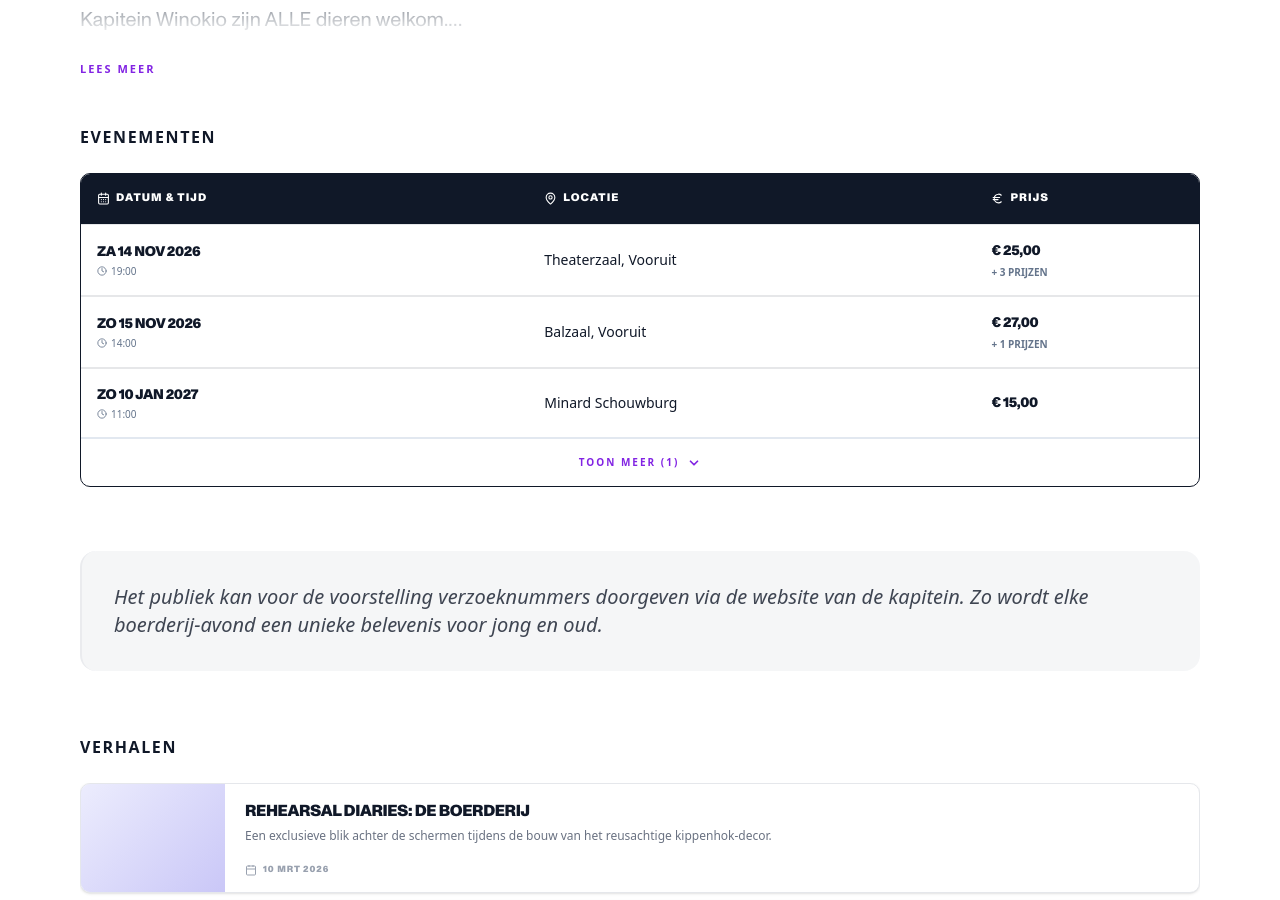
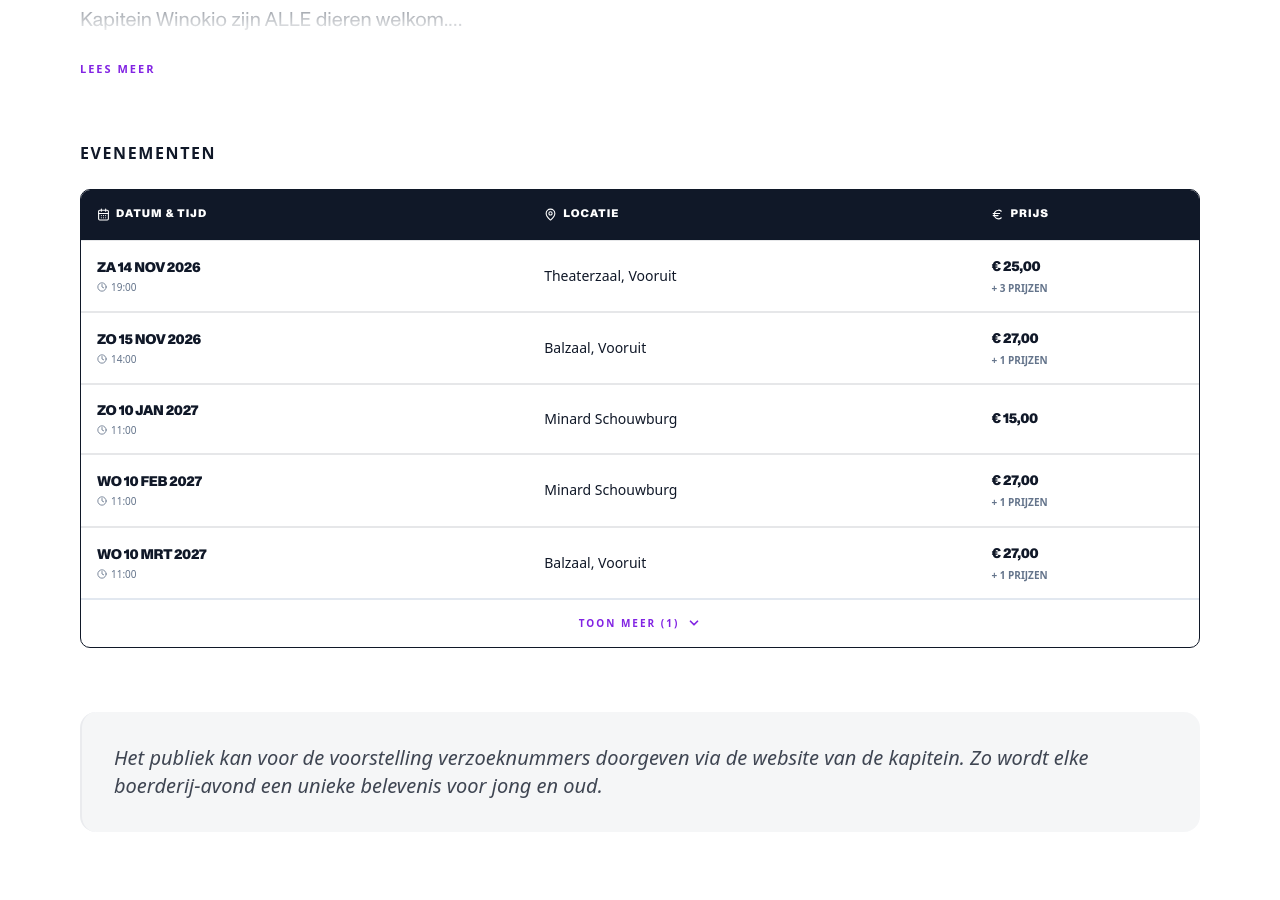
Before and after one commit to SELab-2/viernulvier-4, a Nuxt app in the folder frontend/: page /tempShowcase in a window 1280 px wide. Shown: the part 988-1888 px from the top of the page. Built offline with nearby package versions, Linux system fonts and the light colour scheme.

Commit message:
fix: logic for description fade-out and improve event section spacing

```diff
--- a/frontend/app/components/production/EventTable.vue
+++ b/frontend/app/components/production/EventTable.vue
@@ -36,7 +36,7 @@ interface Props {
 }
 
 const props = withDefaults(defineProps<Props>(), {
-  limit: 3,
+  limit: 5,
 });
 
 const isExpanded = ref(false);
@@ -69,6 +69,8 @@ const formatTime = (dateStr: string) => {
     minute: "2-digit",
   });
 };
+
+//TODO: doors_at? intermission_at?
 
 const formatPrice = (price: number) => {
   return new Intl.NumberFormat(locale.value, {
--- a/frontend/app/pages/archive/[id].vue
+++ b/frontend/app/pages/archive/[id].vue
@@ -246,6 +246,7 @@ onBeforeUnmount(() => {
               isExpanded
                 ? 'line-clamp-none'
                 : 'line-clamp-[6] md:line-clamp-[8]',
+              showReadMoreButton && !isExpanded ? 'should-fade' : '',
             ]"
             v-html="fullDescription"
           ></div>
@@ -259,7 +260,7 @@ onBeforeUnmount(() => {
           </button>
         </div>
 
-        <div class="mt-8 mb-16">
+        <div class="mt-12 mb-16">
           <h1 class="text-[16px] uppercase font-black mb-6 tracking-widest">
             {{ t("production.events") }}
           </h1>
@@ -317,10 +318,9 @@ onBeforeUnmount(() => {
   opacity: 0.7;
 }
 
-[class*="line-clamp-[6]"],
-[class*="line-clamp-[8]"] {
-  mask-image: linear-gradient(to bottom, black 70%, transparent 100%);
-  -webkit-mask-image: linear-gradient(to bottom, black 70%, transparent 100%);
+.should-fade {
+  mask-image: linear-gradient(to bottom, black 80%, transparent 100%);
+  -webkit-mask-image: linear-gradient(to bottom, black 80%, transparent 100%);
 }
 
 .line-clamp-none {
--- a/frontend/app/pages/tempShowcase.vue
+++ b/frontend/app/pages/tempShowcase.vue
@@ -66,6 +66,24 @@ const production = {
     {
       id: 4,
       starttime: "2027-02-10T11:00:00Z",
+      location: { location: "Minard Schouwburg" },
+      prices: [
+        { id: 201, name: "Standaard", price: 27.0 },
+        { id: 202, name: "Reductie", price: 22.0 },
+      ],
+    },
+    {
+      id: 5,
+      starttime: "2027-03-10T11:00:00Z",
+      location: { location: "Balzaal, Vooruit" },
+      prices: [
+        { id: 201, name: "Standaard", price: 27.0 },
+        { id: 202, name: "Reductie", price: 22.0 },
+      ],
+    },
+    {
+      id: 6,
+      starttime: "2027-04-10T11:00:00Z",
       location: { location: "Minard Schouwburg" },
       prices: [
         { id: 201, name: "Standaard", price: 27.0 },
@@ -267,6 +285,7 @@ const fullDescription = computed(
               isExpanded
                 ? 'line-clamp-none'
                 : 'line-clamp-[6] md:line-clamp-[8]',
+              showReadMoreButton && !isExpanded ? 'should-fade' : '',
             ]"
             v-html="fullDescription"
           ></div>
@@ -280,7 +299,7 @@ const fullDescription = computed(
           </button>
         </div>
 
-        <div class="mt-8 mb-16">
+        <div class="mt-12 mb-16">
           <h1 class="text-[16px] uppercase font-black mb-6 tracking-widest">
             {{ t("production.events") }}
           </h1>
@@ -341,8 +360,7 @@ const fullDescription = computed(
   opacity: 0.7;
 }
 
-[class*="line-clamp-[6]"],
-[class*="line-clamp-[8]"] {
+.should-fade {
   mask-image: linear-gradient(to bottom, black 80%, transparent 100%);
   -webkit-mask-image: linear-gradient(to bottom, black 80%, transparent 100%);
 }
```
